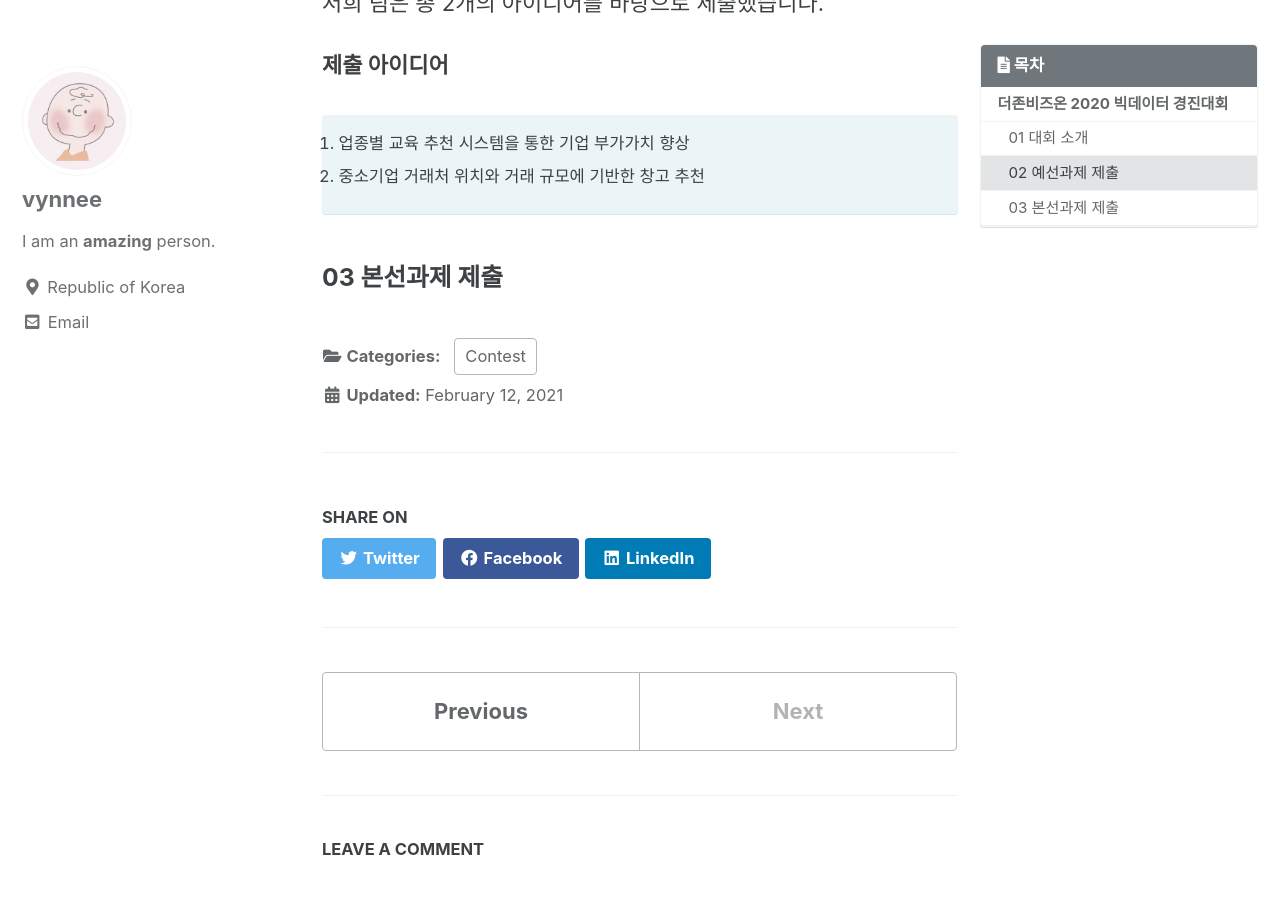
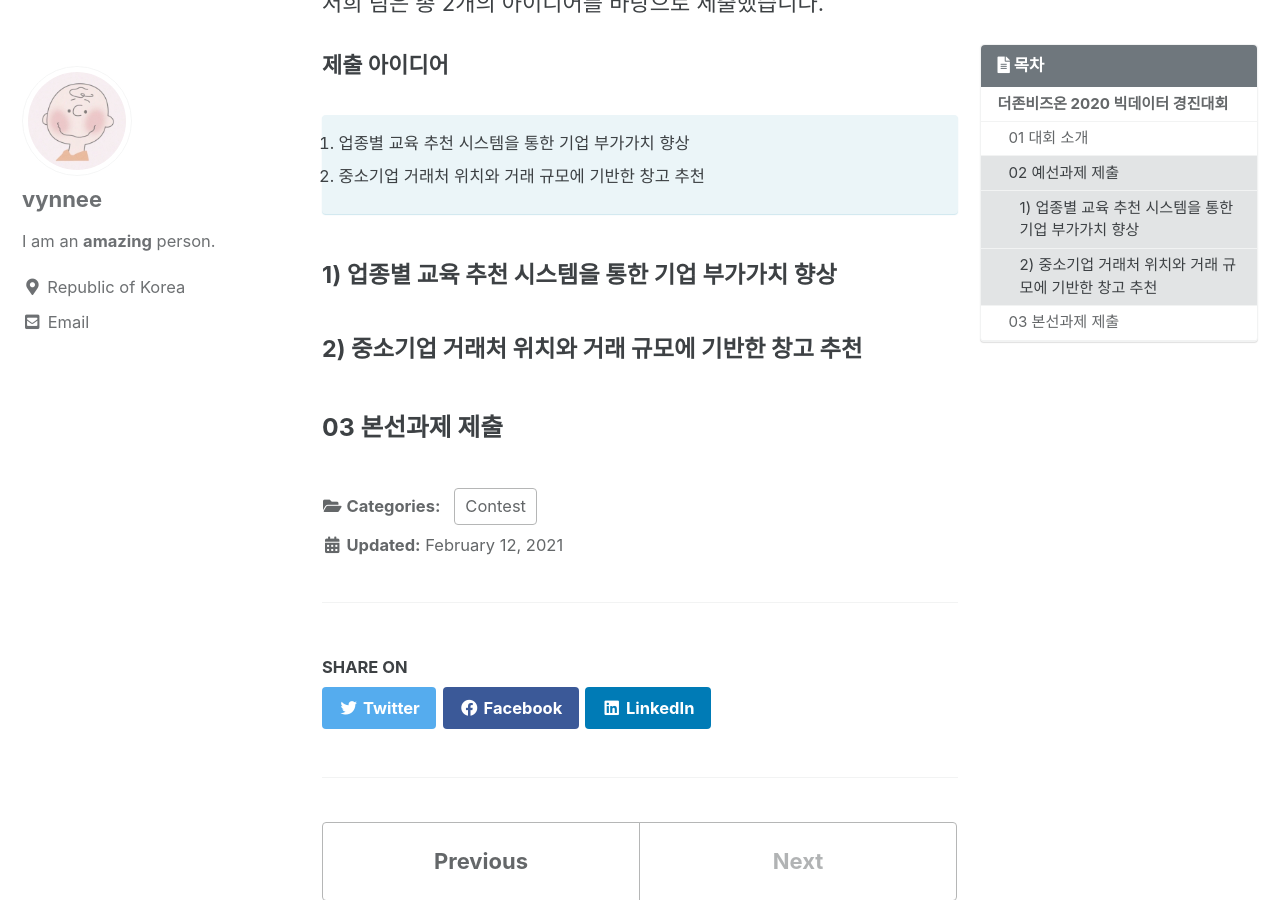
Before and after one commit to vynnee/vynnee.github.io, a Jekyll site: the page built from _posts/2021-01/contest/2021-02-12-co1.md, in a window 1280 px wide and 900 px high, scrolled down 1296 px. Built offline with Jekyll 4.4.1, drawn with Linux system fonts in a browser that asks for light colours; cached includes are drawn as plain includes; comment, search, counter and statistics services are not loaded.

Commit message:
Update 2021-02-12-co1.md

```diff
--- a/_posts/2021-01/contest/2021-02-12-co1.md
+++ b/_posts/2021-01/contest/2021-02-12-co1.md
@@ -46,6 +46,11 @@ Last_modified_at: 2021-02-12T00:00:00+08:00
 2. 중소기업 거래처 위치와 거래 규모에 기반한 창고 추천<br>
 {: .notice--info}
 
+#### 1) 업종별 교육 추천 시스템을 통한 기업 부가가치 향상
+
+
+#### 2) 중소기업 거래처 위치와 거래 규모에 기반한 창고 추천
+
 
 
 ### 03 본선과제 제출
```
